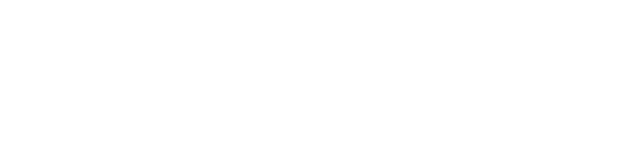
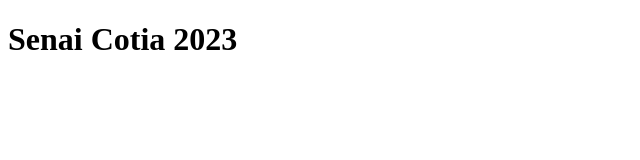
Before and after one commit to RenanRochella/FrontWeb, a plain HTML site: page index.html in a window 1280 px wide. Shown: the whole page, without its empty margins (0-640 px from the left). Drawn offline with Linux system fonts and the light colour scheme.

Commit message:
pequenas alterações no index e script

```diff
--- a/index.html
+++ b/index.html
@@ -6,6 +6,8 @@
     <title>Document</title>
 </head>
 <body>
+    <h1 id="titulo">Senai</h1>
 
+    <script src="script.js"></script>
 </body>
 </html>
--- /dev/null
+++ b/script.js
@@ -0,0 +1,3 @@
+const titulo = document.getElementById("titulo");
+
+titulo.textContent = "Senai Cotia 2023";
```
